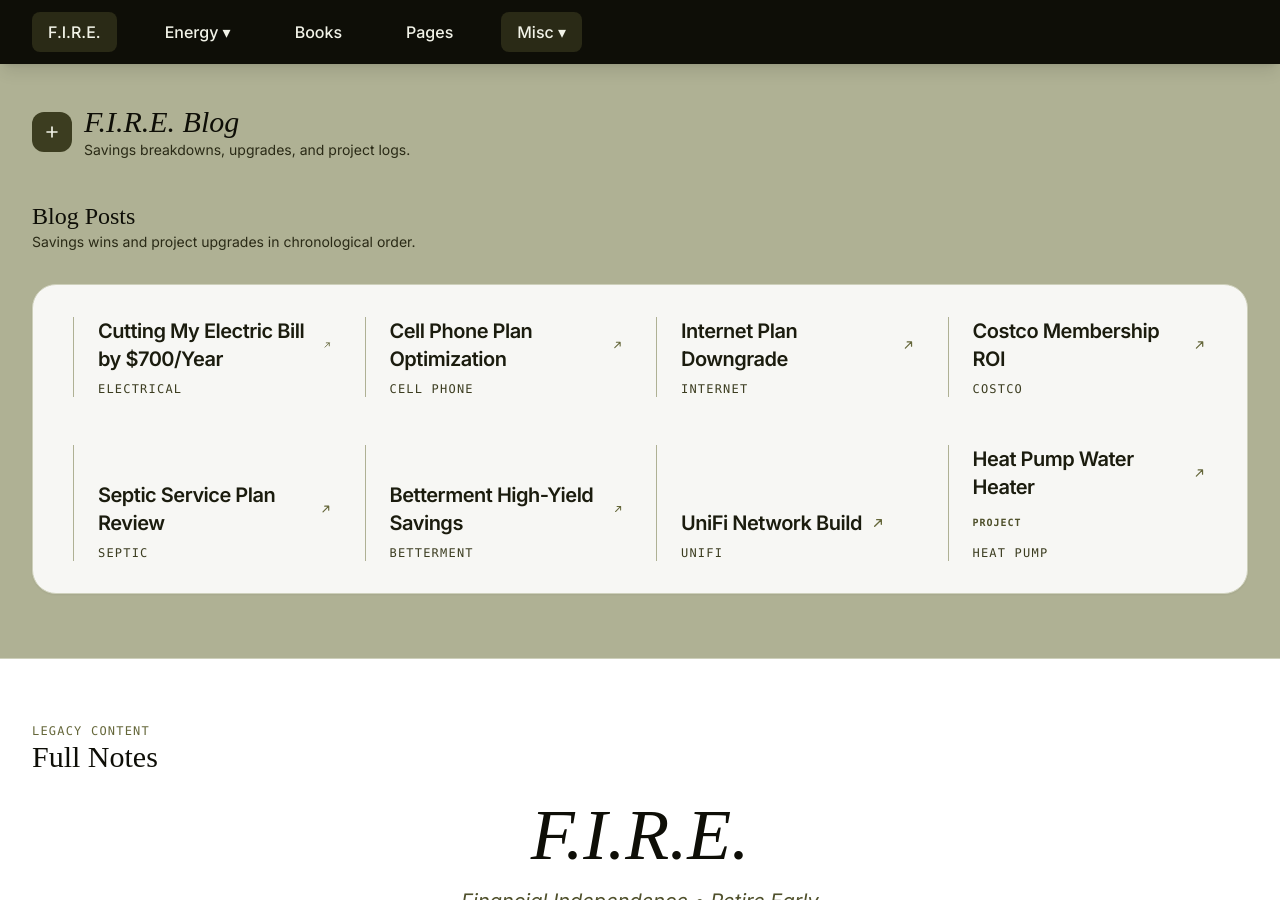
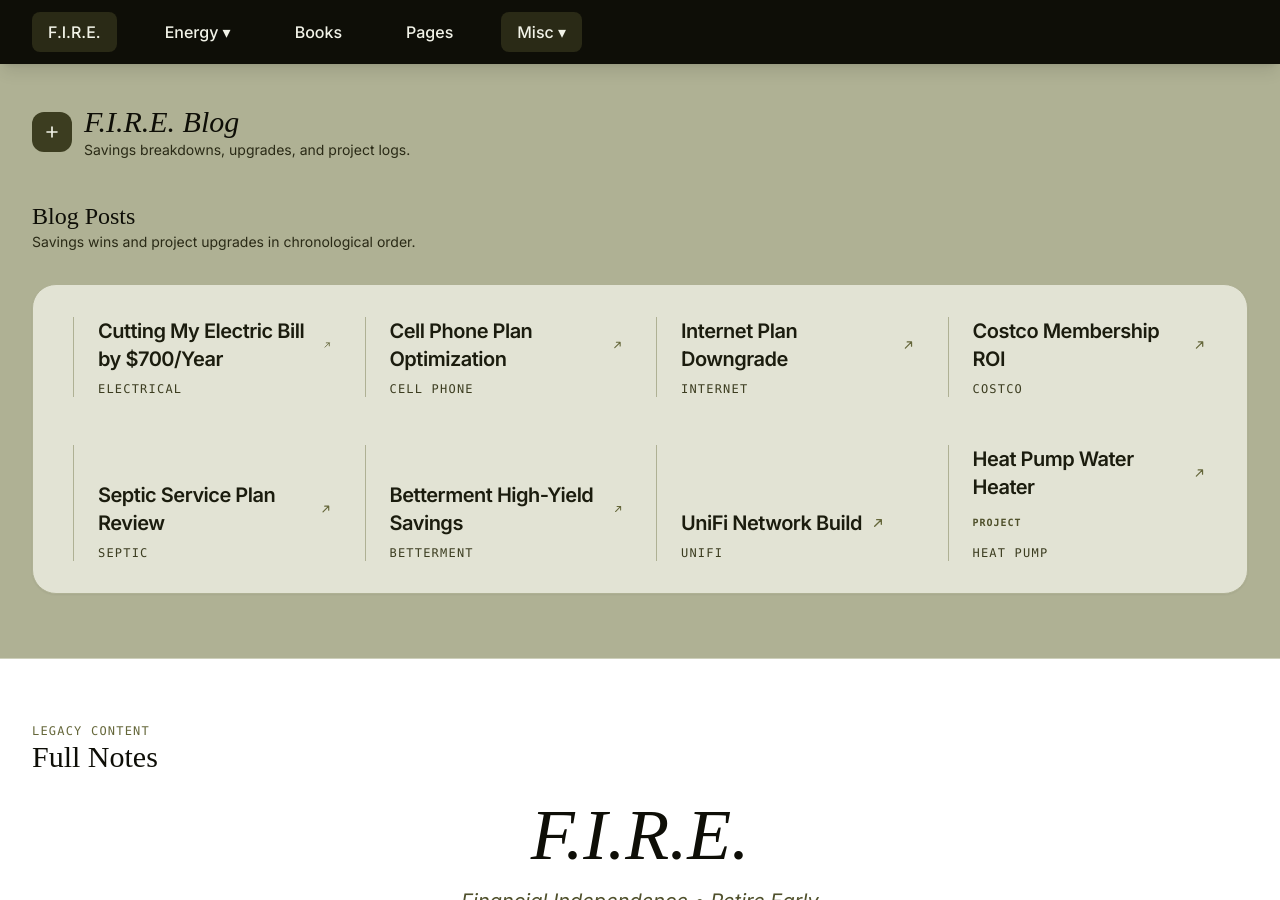
Before and after one commit to techmore/techmore.github.io, a Jekyll site: the page built from index.html, in a window 1280 px wide and 900 px high. Built offline with Jekyll 4.4.1, drawn with Linux system fonts in a browser that asks for light colours; nearby versions of some CDN libraries; some web fonts are replaced.

Commit message:
Use olive background for blog list

```diff
--- a/index.html
+++ b/index.html
@@ -34,7 +34,7 @@ title: F.I.R.E. - Techmore
                 </div>
             </div>
 
-            <div class="mt-8 bg-white/90 rounded-3xl border border-olive-200 shadow-sm px-6 sm:px-8 lg:px-10 py-8">
+            <div class="mt-8 bg-olive-100 rounded-3xl border border-olive-300 shadow-sm px-6 sm:px-8 lg:px-10 py-8">
     <dl class="grid grid-cols-1 gap-x-8 gap-y-10 sm:grid-cols-2 sm:gap-y-12 lg:grid-cols-4">
         <div class="flex flex-col-reverse gap-y-2 border-l border-olive-300 pl-6">
             <dt class="text-xs text-olive-700 font-mono tracking-widest uppercase">Electrical</dt>
```
